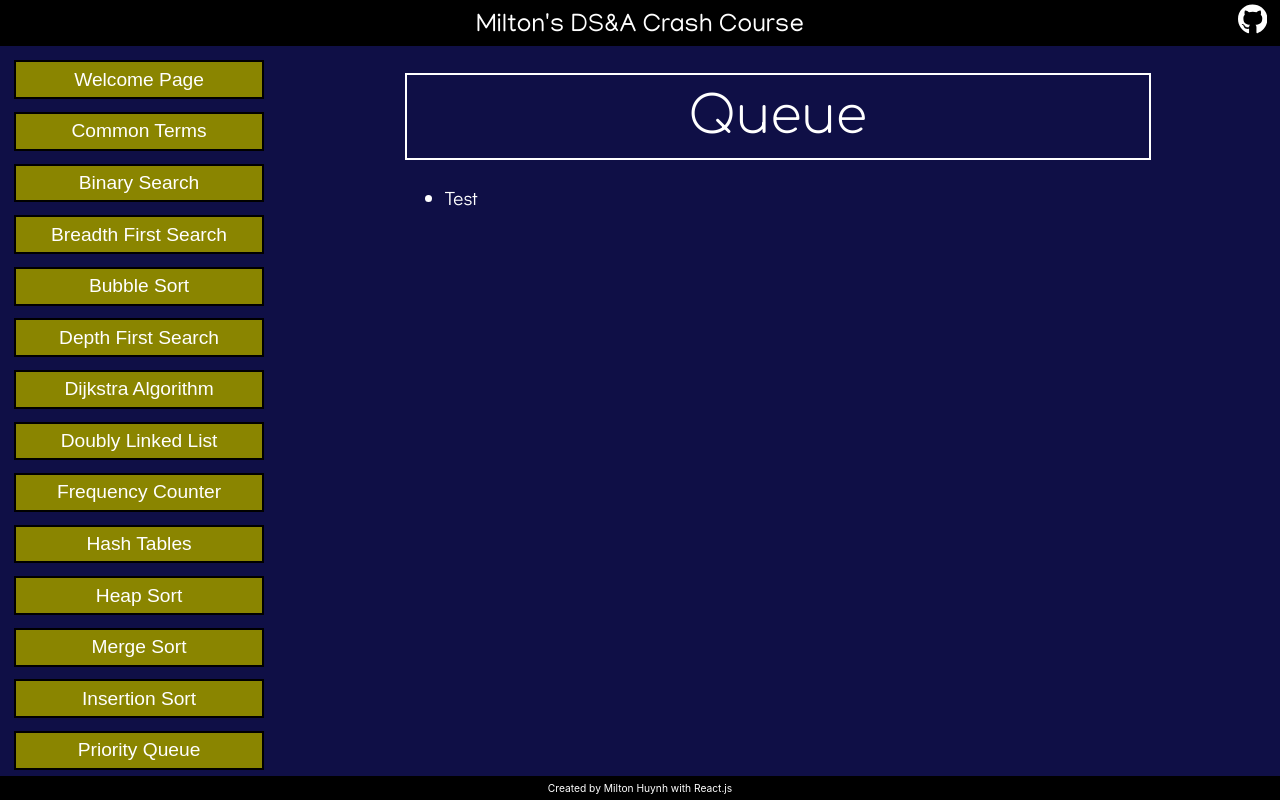
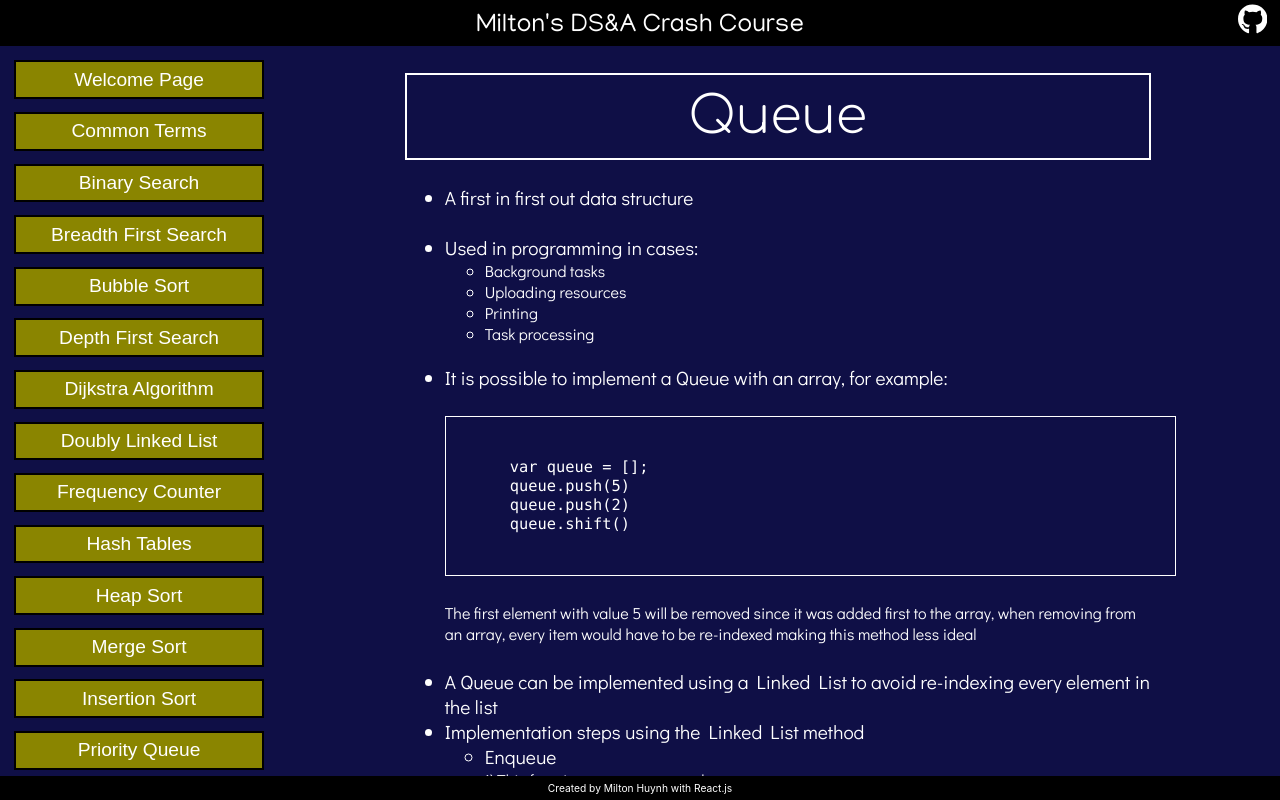
Before and after one commit to miltonhuynh/DSA-guide, a React (Create React App) app in the folder app/: page /DSA-guide/Queue in a window 1280 px wide. Built offline with nearby package versions, Linux system fonts and the light colour scheme; a web font is replaced by a local one.

Commit message:
Added implementation code steps for Queue

```diff
--- a/app/src/Concepts/DoublyLinkedList.js
+++ b/app/src/Concepts/DoublyLinkedList.js
@@ -127,11 +127,13 @@ class DoublyLinkedList {
             <li>Every node of requires extra space for a previous pointer</li><br/>
             <li>
               Big O of Doubly Linked Lists
-              <div class="indent-extra font-sm">
-                <div>Insertion: O(1)</div>
-                <div>Removal: O(1)</div>
-                <div>Searching: O(n) *Technically O(n/2) but still in general O(n)</div>
-                <div>Access: O(n)</div>
+              <div class="font-sm">
+                <ul>
+                  <li>Insertion: O(1)</li>
+                  <li>Removal: O(1)</li>
+                  <li>Searching: O(n) *Technically O(n/2) but still in general O(n)</li>
+                  <li>Access: O(n)</li>
+                </ul>
               </div>
             </li><br/>
 
--- a/app/src/Concepts/Queue.js
+++ b/app/src/Concepts/Queue.js
@@ -1,13 +1,59 @@
 import React from 'react'
 
 export default function Queue() {
+	const array_implementation =
+	`var queue = [];
+queue.push(5)
+queue.push(2)
+queue.shift()`
+
   return (
     <div class="Concept_page">
 			<div class="Concept_title">Queue</div>
 			<div class="Container">
 				<ul>
 					<div class="font-m">
-                    <li>Test</li>
+							<li>A first in first out data structure</li><br/>
+							<li>
+								Used in programming in cases:<br/>
+								<div class="font-sm">
+									<ul>
+										<li>Background tasks</li>
+										<li>Uploading resources</li>
+										<li>Printing</li>
+										<li>Task processing</li><br/>
+									</ul>
+								</div>
+							</li>
+							<li>
+								It is possible to implement a Queue with an array, for example:<br/>
+								<div class="Code">
+									<pre>
+										<code>
+											{array_implementation}
+										</code>
+									</pre>
+								</div>
+							<div class="font-sm">The first element with value 5 will be removed since it was added first to the array, when removing from an array, every item would have to be re-indexed making this method less ideal</div>
+							</li><br/>
+							<li>A Queue can be implemented using a Linked List to avoid re-indexing every element in the list</li>
+							<li>Implementation steps using the Linked List method</li>
+							<ul><li>Enqueue</li></ul>
+							<div class="indent-extra font-sm">
+								<div>1) This function accepts some value</div>
+								<div>2) Create a new node using that value passed to the function</div>
+								<div>3) If there are no nodes in the queue, set this node to be the first and last property of the queue</div>
+								<div>4) Otherwise, set the next property on the current last to be that node, and then set the last property of the queue to be that node</div>
+							</div>
+							<ul><li>Dequeue</li></ul>
+							<div class="indent-extra font-sm">
+								<div>1) If there is no first property, return null</div>
+								<div>2) Store the first property in a variable</div>
+								<div>3) If there is only one node, set the first and last to be null</div>
+								<div>4) If there is more than one node, set the first property to be the next property of first</div>
+								<div>5) Decrement the size by one</div>
+								<div>6) Return the value of the node dequeued</div>
+							</div>
 					</div>
 				</ul>
 			</div>
--- a/app/src/Concepts/SinglyLinkedList.js
+++ b/app/src/Concepts/SinglyLinkedList.js
@@ -145,11 +145,13 @@ class SinglyLinkedList {
             <li>Unlike arrays, insertion and deletion is not as time consuming, don't need to re-index every element.</li><br/>
             <li>
               Big O of Singly Linked Lists
-              <div class="indent-extra font-sm">
-                <div>Insertion: O(1)</div>
-                <div>Removal: O(1) or O(n)</div>
-                <div>Searching: O(n) *Technically O(n/2) but still in general O(n)</div>
-                <div>Access: O(n)</div>
+              <div class="font-sm">
+                <ul>
+                  <li>Insertion: O(1)</li>
+                  <li>Removal: O(1) or O(n)</li>
+                  <li>Searching: O(n) *Technically O(n/2) but still in general O(n)</li>
+                  <li>Access: O(n)</li>
+                </ul>
               </div>
             </li><br/>
 
--- a/app/src/Concepts/Stack.js
+++ b/app/src/Concepts/Stack.js
@@ -53,6 +53,8 @@ class Stack {
         <ul>
           <div class="font-m">
             <li>A last in first out data structure, the last element added to the stack will be the first element removed from the stack.</li><br/>
+            <li>Stacks are used to handle function invocations (the call stack), for operations like undo/redo, and for routing and much more</li>
+            <li>Not a built in structure in JavaScript</li>
             <li>
               Big O of Stacks
               <div class="indent-extra font-sm">
@@ -72,7 +74,7 @@ class Stack {
                   </code>
                 </pre>
               </div>
-              Since the item at index 1 '2' was added last to the list it will be removed when pop is called<br/><br/>
+              <div class="font-sm">Since the item at index 1 '2' was added last to the list it will be removed when pop is called</div><br/>
             </li>
             <li>In addition to push and pop, unshift and shift can also be used to implement a stack in an array, these add and remove from the beginning of the array instead of the end; however, it is better to push and pops to avoid re-indexing every other item</li><br/>
             <li>Linked lists can also be used to implement a Stack data structure</li><br/>
```
Lines whose indentation alone changed are shown as unchanged.
